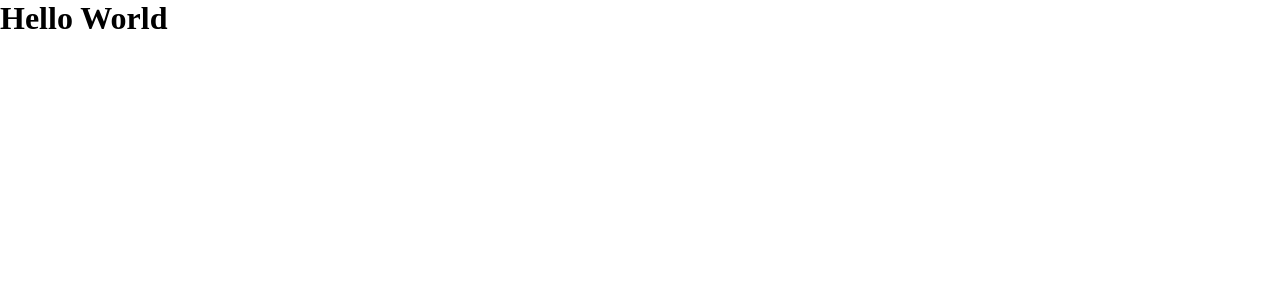
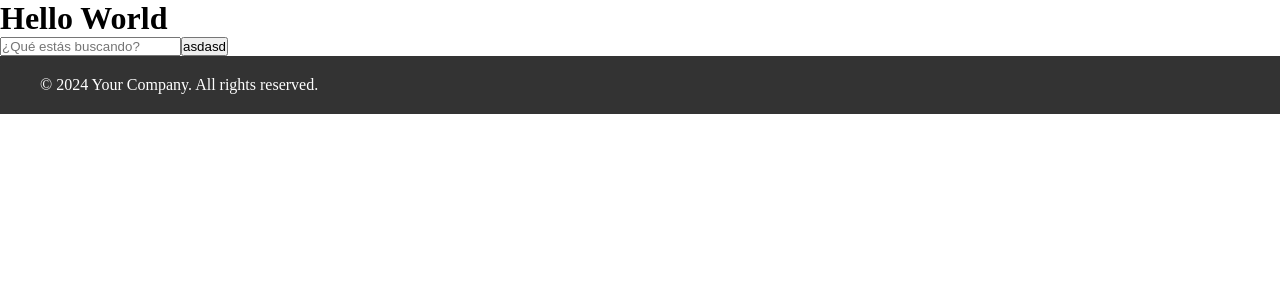
Before and after one commit to XavMur/proyecto_final, a React (Vite) app: page / in a window 1280 px wide. Shown: the top 300 px of the page. Built offline with nearby package versions, Linux system fonts and the light colour scheme.

Commit message:
creating navbar

```diff
--- a/src/App.css
+++ b/src/App.css
@@ -2,3 +2,14 @@
   margin: 0;
   padding: 0;
 }
+.footer {
+  background-color: #333; /* Set your desired background color */
+  color: #fff; /* Set text color */
+  width: 100%; /* Make the footer fill the width of the screen */
+  padding: 20px 0; /* Add some padding for better appearance */
+}
+
+.container {
+  max-width: 1200px; /* Optional: Add a max-width to center content */
+  margin: 0 auto; /* Optional: Center the content */
+}
--- a/src/App.jsx
+++ b/src/App.jsx
@@ -1,9 +1,15 @@
 import './App.css'
+import Footer from './components/Footer'
+import SearchBar from './components/SearchBar'
 
 function App() {
 
   return (
-  <h1>Hello World</h1>
+    <>
+      <h1>Hello World</h1>
+      <SearchBar />
+      <Footer />
+    </>
   )
 }
 
--- a/src/components/Footer.jsx
+++ b/src/components/Footer.jsx
@@ -1,6 +1,13 @@
 
 export const Footer = () => {
-  return (
-    <div>Footer</div>
-  )
+    return (
+        <footer className="footer">
+            <div className="container">
+                {/* Add your footer content here */}
+                <p>© 2024 Your Company. All rights reserved.</p>
+            </div>
+        </footer>
+      );
 }
+
+export default Footer;
--- /dev/null
+++ b/src/components/SearchBar.jsx
@@ -0,0 +1,13 @@
+
+export const SearchBar = () => {
+  return (
+    <>
+        <form>
+            <input placeholder="¿Qué estás buscando?"/>
+            <button className="btn btn-primary">asdasd</button>
+        </form>
+    </>
+  )
+}
+
+export default SearchBar;
```
